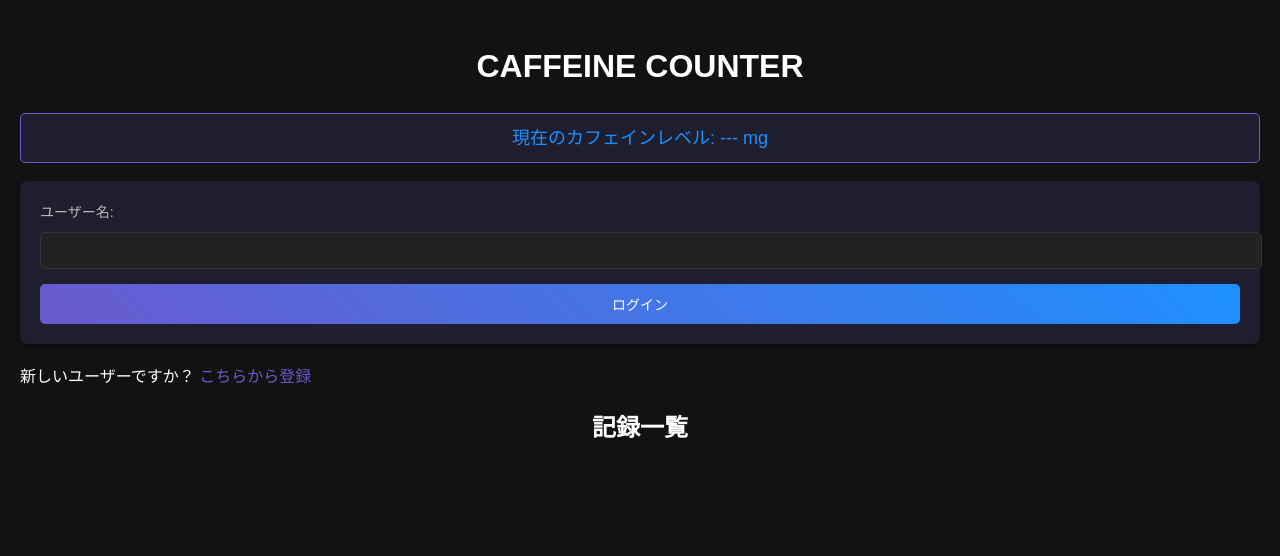
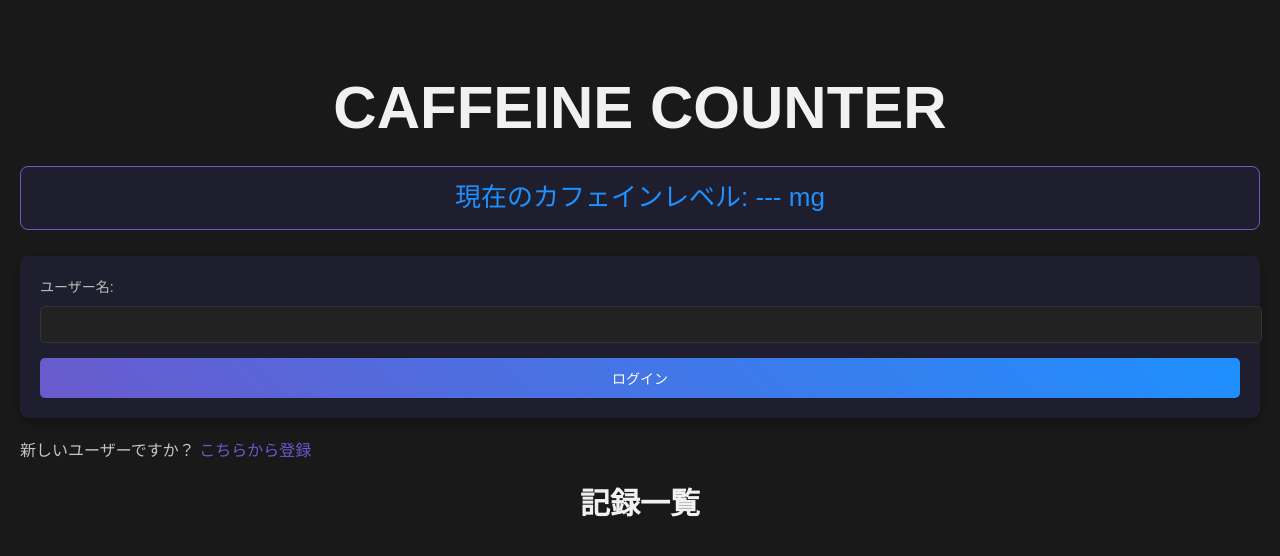
Before and after one commit to ShibaHaru36/indi_projects, a plain HTML site: page new_project/index.html in a window 1280 px wide. Drawn offline with Linux system fonts and the light colour scheme.

Commit message:
デザイン

```diff
--- a/new_project/style.css
+++ b/new_project/style.css
@@ -1,29 +1,38 @@
 /* 全体のスタイル */
 body {
   font-family: 'Arial', sans-serif;
-  background-color: #121212; /* 黒ベース */
-  color: #ffffff; /* 白いテキスト */
+  background-color: #121212f7; /* 黒ベース */
+  color: #ffffffbe; /* 白いテキスト */
   margin: 0;
   padding: 20px;
   line-height: 1.6;
 }
 
 /* ヘッダー */
-h1, h2 {
-  color: #ffffff;
+h1 {
+  font-size: 60px;
+  color: #fffffff0;
   text-align: center;
-  margin-bottom: 20px;
+  margin-bottom: 10px;
+}
+
+h2 {
+  font-size: 30px;
+  color: #fffffff0;
+  text-align: center;
+  margin-top: 5px;
+  margin-bottom: 0px;
 }
 
 /* 現在のカフェインレベル */
 #caffeineLevel {
-  font-size: 18px;
+  font-size: 26px;
   color: #1e90ff; /* 青アクセント */
   text-align: center;
   margin-top: 10px;
   padding: 10px;
   border: 1px solid #6a5acd; /* 紫アクセント */
-  border-radius: 5px;
+  border-radius: 8px;
   background-color: #1e1e2f; /* ダークグレー背景 */
 }
 
@@ -50,7 +59,7 @@ input[type="text"], input[type="number"], select {
   border: 1px solid #333; /* ダークボーダー */
   border-radius: 5px;
   background-color: #222; /* ダーク入力フィールド */
-  color: #ffffff;
+  color: #fffff0;
 }
 
 input::placeholder {
@@ -65,7 +74,7 @@ button {
   background: linear-gradient(45deg, #6a5acd, #1e90ff); /* 紫と青のグラデーション */
   border: none;
   border-radius: 5px;
-  color: #ffffff;
+  color: #fffff0;
   font-size: 14px;
   cursor: pointer;
   transition: background 0.3s ease;
@@ -83,7 +92,7 @@ ul {
 
 li {
   background-color: #1e1e2f; /* ダークグレー */
-  color: #ffffff;
+  color: #fffff0;
   border-radius: 5px;
   padding: 10px;
   margin-bottom: 10px;
```
